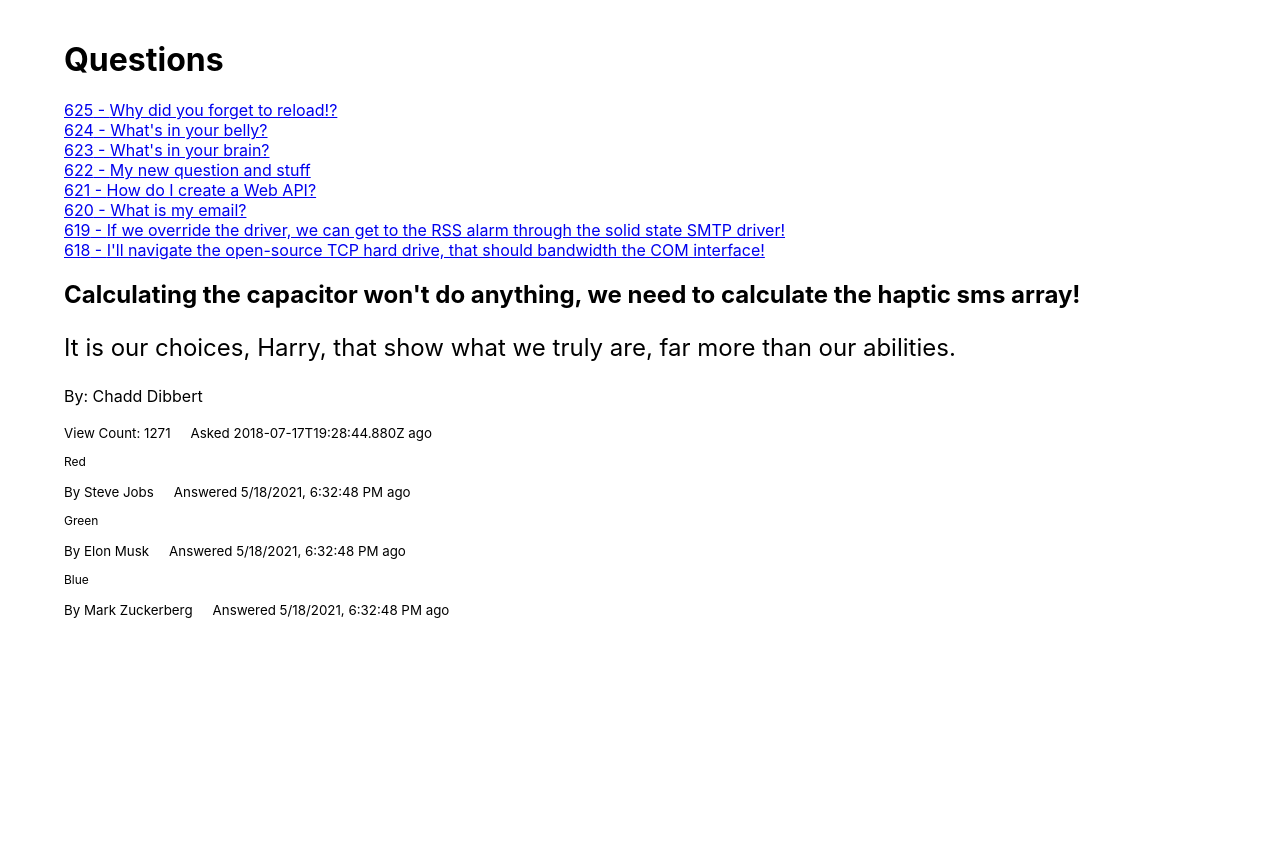
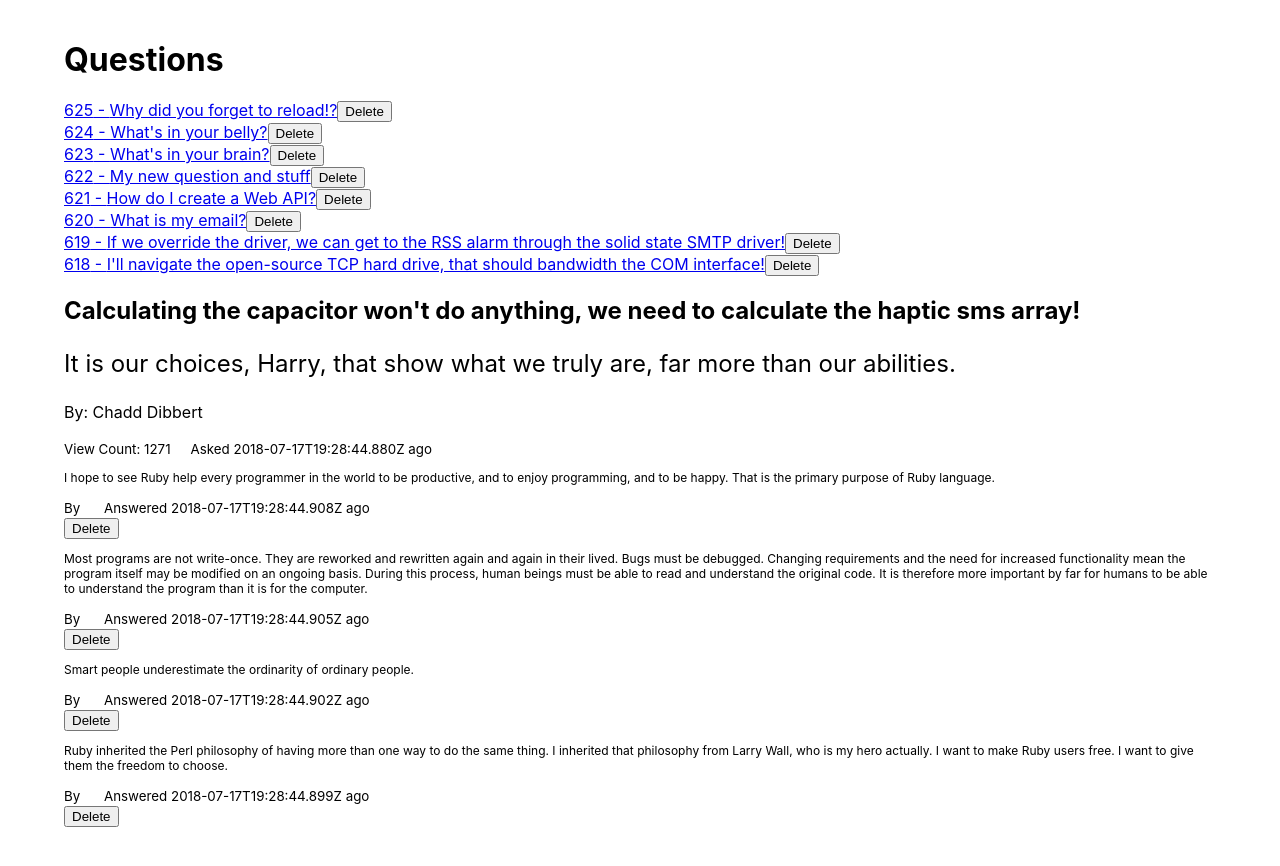
Before and after one commit to CodeCoreYVR/awesome_answers_react_mar_2021, a React (Create React App) app: page /questions/1 in a window 1280 px wide. Before the commit the page ends 800 px from the top, so only its background shows below. Built offline with nearby package versions, Linux system fonts and the light colour scheme.

Commit message:
Added setState to delete questions and answers

```diff
--- a/src/components/AnswerDetails.js
+++ b/src/components/AnswerDetails.js
@@ -1,6 +1,6 @@
 import React from 'react'
 
-function AnswerDetails({ body, author, created_at }) {
+function AnswerDetails({ body, author, created_at, id, deleteAnswer }) {
   return (
     <div>
       <p
@@ -17,6 +17,7 @@ function AnswerDetails({ body, author, created_at }) {
           Answered {created_at} ago
         </small>
       </div>
+      <button onClick={ () => deleteAnswer(id) }>Delete</button>
     </div>
   )
 }
--- a/src/components/AnswerList.js
+++ b/src/components/AnswerList.js
@@ -1,20 +1,22 @@
 import React from 'react';
 import AnswerDetails from './AnswerDetails';
-import answers from '../data/answers'
+// import answers from '../data/answers'
 
 // Our answers from '../data/answers' use a Date object
 // for each answer's "created_at". We can't render JS objects
 // as children, therefore we convert it to a string using
 // toLocaleString()
-function AnswerList() {
+function AnswerList({answers, deleteAnswer }) {
   return (
     <div>
-      {answers.map(({ body, author, created_at }, index) => (
+      {answers.map(({ body, author, created_at, id }, index) => (
         <AnswerDetails
           key={index}
+          id={id}
           body={body}
           author={author}
           created_at={created_at.toLocaleString()}
+          deleteAnswer={deleteAnswer}
         />
       ))}
     </div>
--- a/src/components/QuestionIndexPage.js
+++ b/src/components/QuestionIndexPage.js
@@ -1,6 +1,6 @@
 import { render } from '@testing-library/react'
 import React, { Component } from 'react'
-import questions from '../data/questions'
+import questionsData from '../data/questionsData'
 
 // We use map to return an array of React elements (created using JSX here)
 // inside of {}, React will render that list of items. Each React
@@ -10,8 +10,18 @@ import questions from '../data/questions'
 class QuestionIndexPage extends Component {
   constructor(props) {
     super(props);
-    this.state = { questions : questions }
+    this.state = { questions : questionsData }
   }
+
+  deleteQuestion(id){
+    this.setState((state) => {
+      return {
+        questions: state.questions.filter(q => q.id !== id)
+      }
+    }
+    )
+  }
+
   render(){
     return (
       <main>
@@ -22,9 +32,10 @@ class QuestionIndexPage extends Component {
             paddingLeft: 0,
           }}
         >
-          {questions.map(({ id, title }) => (
+          {this.state.questions.map(({ id, title }) => (
             <li key={id}>
               <a href="#">{id} - {title}</a>
+              <button onClick={() => this.deleteQuestion(id)}>Delete</button>
             </li>
           ))}
         </ul>
--- a/src/components/QuestionShowPage.js
+++ b/src/components/QuestionShowPage.js
@@ -14,9 +14,19 @@ class QuestionShowPage extends Component {
   constructor(props){
     super(props);
     this.state = questionData
+    this.deleteAnswer = this.deleteAnswer.bind(this)
   }
+
+  deleteAnswer(id){
+    this.setState((state) => {
+      return {
+        answers: state.answers.filter(a => a.id !== id)
+      }
+    })
+  }
+
   render() {
-    const { title, body, author, view_count, created_at, answers } = this.state
+    const { title, body, author, view_count, created_at } = this.state
     return (
       <main>
         <QuestionDetails
@@ -27,7 +37,8 @@ class QuestionShowPage extends Component {
           created_at={created_at}
         />
         <AnswerList
-        answers={ answers }
+        answers={ this.state.answers }
+        deleteAnswer = { this.deleteAnswer }
         />
       </main>
     )
```
Also changed, not shown: src/data/questionsData.js (renamed from src/data/questions.js).
